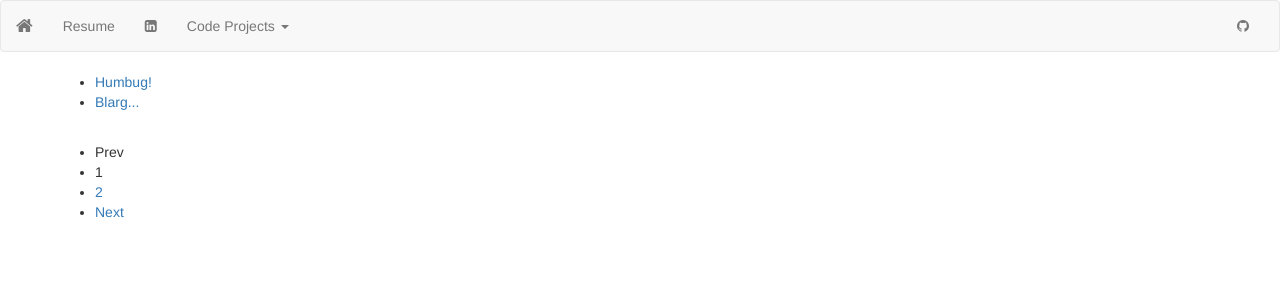
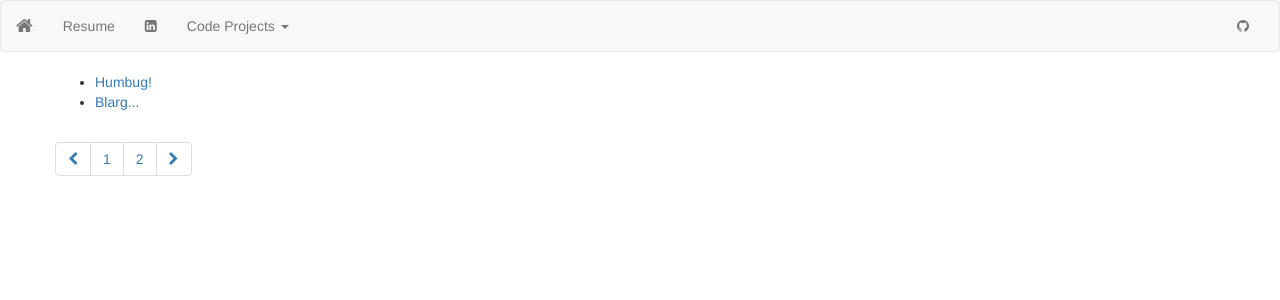
Before and after one commit to jackmaney/jackmaney.github.io, a Jekyll site: the page built from index.html, in a window 1280 px wide. Shown: the top 300 px of the page. Built offline with Jekyll 4.4.1, drawn with Linux system fonts in a browser that asks for light colours; nearby versions of some CDN libraries; the list of posts is cut into pages by our own code.

Commit message:
Put the pagination stuff in its own include and prettyfied the pagination (...prettifination?).

```diff
--- a/_includes/pagination.html
+++ b/_includes/pagination.html
@@ -1,13 +1,13 @@
-<div class="pagination">
-    <ul>
+<nav>
+    <ul class="pagination">
         {% if paginator.previous_page %} {% if paginator.previous_page == 1 %}
-        <li><a href="/">Prev</a>
+        <li><a href="/"><i class="fa fa-chevron-left"></i></a>
         </li>
         {% else %}
-        <li><a href="/page{{ paginator.previous_page }}">Prev</a>
+        <li><a href="/page{{ paginator.previous_page }}"><i class="fa fa-chevron-left"></i></a>
         </li>
         {% endif %} {% else %}
-        <li><span class="disabled">Prev</span>
+        <li><span class="disabled"><i class="fa fa-chevron-left"></i></span>
         </li>
         {% endif %} {% if paginator.page == 1 %}
         <li><span class="active">1</span>
@@ -22,11 +22,11 @@
         <li><a href="/page{{ count }}">{{ count }}</a>
         </li>
         {% endif %} {% endfor %} {% if paginator.next_page %}
-        <li><a href="/page{{ paginator.next_page }}">Next</a>
+        <li><a href="/page{{ paginator.next_page }}"><i class="fa fa-chevron-right"></i></a>
         </li>
         {% else %}
-        <li><span class="disabled">Next</span>
+        <li><span class="disabled"><i class="fa fa-chevron-right"></i></span>
         </li>
         {% endif %}
     </ul>
-</div>
+</nav>
--- a/index.html
+++ b/index.html
@@ -11,36 +11,3 @@ layout: default
     </li>
     {% endfor %}
 </ul>
-
-<div class="pagination">
-    <ul>
-        {% if paginator.previous_page %} {% if paginator.previous_page == 1 %}
-        <li><a href="/">Prev</a>
-        </li>
-        {% else %}
-        <li><a href="/page{{ paginator.previous_page }}">Prev</a>
-        </li>
-        {% endif %} {% else %}
-        <li><span class="disabled">Prev</span>
-        </li>
-        {% endif %} {% if paginator.page == 1 %}
-        <li><span class="active">1</span>
-        </li>
-        {% else %}
-        <li><a href="/">1</a>
-        </li>
-        {% endif %} {% for count in (2..paginator.total_pages) %} {% if count == paginator.page %}
-        <li><span class="active">{{ count }}</span>
-        </li>
-        {% else %}
-        <li><a href="/page{{ count }}">{{ count }}</a>
-        </li>
-        {% endif %} {% endfor %} {% if paginator.next_page %}
-        <li><a href="/page{{ paginator.next_page }}">Next</a>
-        </li>
-        {% else %}
-        <li><span class="disabled">Next</span>
-        </li>
-        {% endif %}
-    </ul>
-</div>
```
Also changed, not shown: other parts of index.html (+1 -1 lines).
